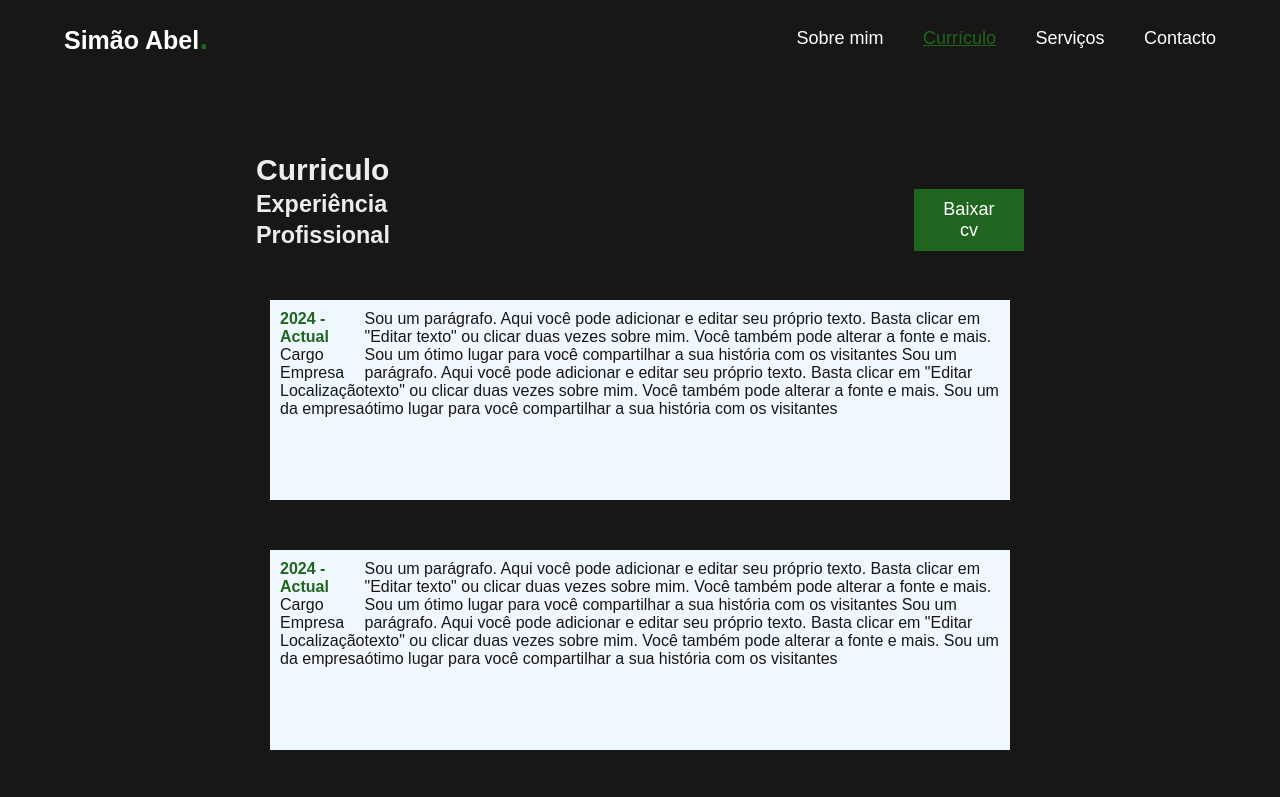
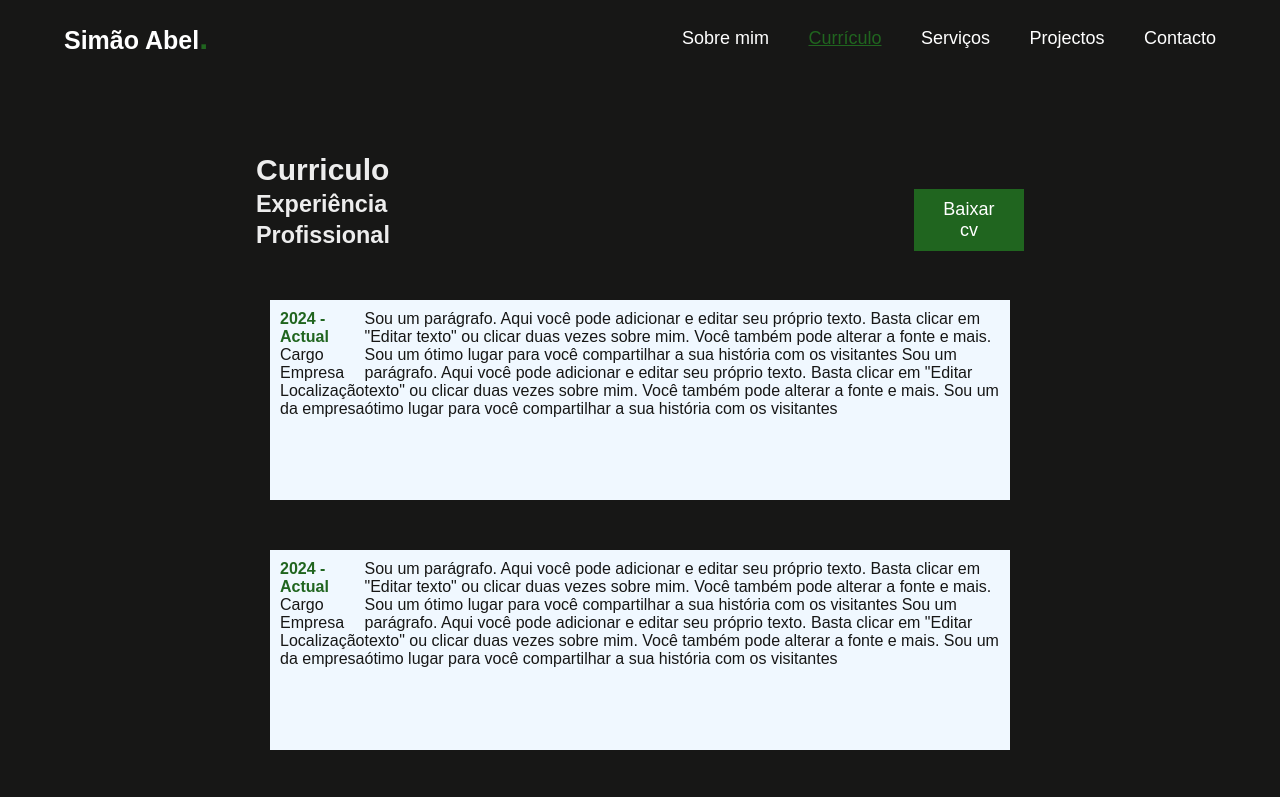
Before and after one commit to ITSimaoAbel/Portfolio-Sim-o, a plain HTML site: page Curriculum.html in a window 1280 px wide. Shown: the top 797 px of the page. Drawn offline with Linux system fonts and the light colour scheme.

Commit message:
Update Curriculum.html

```diff
--- a/Curriculum.html
+++ b/Curriculum.html
@@ -16,7 +16,7 @@
             <a href="index.html">Sobre mim</a>
             <a href="#" class="active">Currículo</a>
             <a href="services.html">Serviços</a>
-           <!--<a href="projects.html">Projectos</a>-->
+            <a href="projects.html">Projectos</a>
             <a href="contact.html">Contacto</a>
         </nav>
     </header>
```
